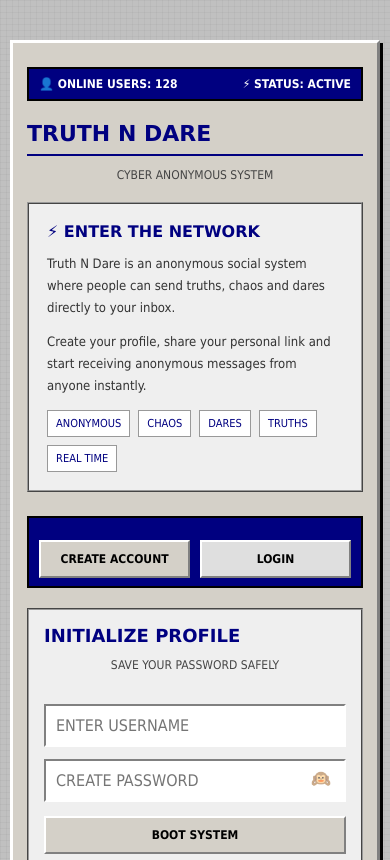
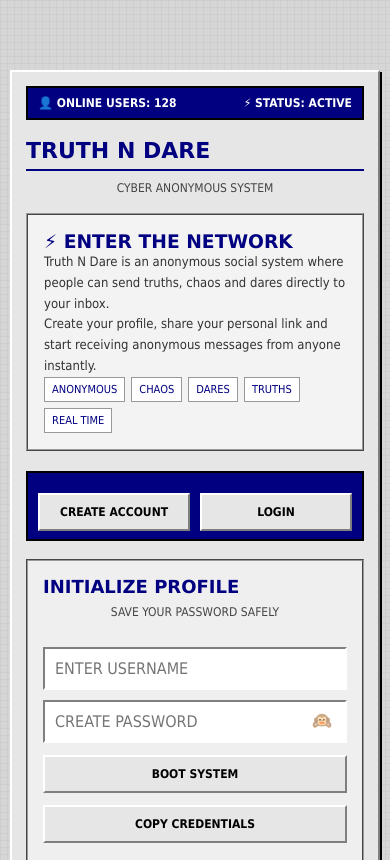
Before and after one commit to rayangithub1/truthndare.fun, a website: page truthndare.app/public/index.html in a window 390 px wide. Shown: the top 860 px of the page. Drawn offline with nearby package versions, Linux system fonts and the light colour scheme.

Commit message:
Update style.css

```diff
--- a/truthndare.app/public/style.css
+++ b/truthndare.app/public/style.css
@@ -1,5 +1,6 @@
 /* =========================================================
-   90s INTERNET / YAHOO / WINDOWS 98 STYLE
+   CLEAN RETRO INTERNET UI (WIN98 / YAHOO ERA INSPIRED)
+   Enhanced spacing + UI consistency + better usability
 ========================================================= */
 
 * {
@@ -17,160 +18,174 @@
 }
 
 :root {
-  --bg: #c0c0c0;
-  --panel: #d4d0c8;
-  --panel-dark: #808080;
+  --bg: #d6d6d6;
+
+  --panel: #e6e6e6;
+  --panel-dark: #7f7f7f;
   --panel-light: #ffffff;
 
-  --text: #000000;
-  --muted: #444444;
+  --text: #000;
+  --muted: #444;
 
   --blue: #000080;
-  --link: #0000ee;
 
-  --green: #008000;
-  --orange: #cc7a00;
-  --red: #990000;
+  --green: #1a7f1a;
+  --orange: #c77700;
+  --red: #a30000;
 
   --ui: Tahoma, Verdana, Arial, sans-serif;
 }
 
 /* =========================================================
-   BODY
+   BODY (SOFT RETRO GRID)
 ========================================================= */
 
 body {
   min-height: 100vh;
-
-  background: #c0c0c0;
-
   font-family: var(--ui);
   color: var(--text);
 
-  overflow-x: hidden;
+  background: var(--bg);
 
   background-image:
-    linear-gradient(to right, rgba(0,0,0,0.03) 1px, transparent 1px),
-    linear-gradient(to bottom, rgba(0,0,0,0.03) 1px, transparent 1px);
+    linear-gradient(rgba(0,0,0,0.03) 1px, transparent 1px),
+    linear-gradient(90deg, rgba(0,0,0,0.03) 1px, transparent 1px);
 
-  background-size: 6px 6px;
+  background-size: 7px 7px;
 }
 
 /* =========================================================
-   CONTAINER
+   HOME BUTTON
+========================================================= */
+
+.home-btn {
+  position: fixed;
+  top: 12px;
+  left: 12px;
+
+  padding: 7px 10px;
+
+  background: var(--panel);
+  color: #000;
+  text-decoration: none;
+
+  font-size: 12px;
+  font-weight: bold;
+  font-family: Tahoma;
+
+  border-top: 2px solid var(--panel-light);
+  border-left: 2px solid var(--panel-light);
+  border-right: 2px solid var(--panel-dark);
+  border-bottom: 2px solid var(--panel-dark);
+
+  z-index: 999;
+}
+
+/* =========================================================
+   CONTAINER (MORE TOP BREATHING SPACE)
 ========================================================= */
 
 .container {
   width: 92%;
   max-width: 520px;
 
-  margin: 35px auto;
+  /* 🔥 more realistic page spacing */
+  margin: 70px auto 35px;
 
   background: var(--panel);
 
   padding: 18px;
 
-  border-top: 3px solid var(--panel-light);
-  border-left: 3px solid var(--panel-light);
-  border-right: 3px solid var(--panel-dark);
-  border-bottom: 3px solid var(--panel-dark);
+  border-top: 2px solid var(--panel-light);
+  border-left: 2px solid var(--panel-light);
+  border-right: 2px solid var(--panel-dark);
+  border-bottom: 2px solid var(--panel-dark);
 
-  box-shadow: 3px 3px 0 #000;
-}
-
-.container.large {
-  max-width: 900px;
+  box-shadow: 2px 2px 0 #000;
 }
 
 /* =========================================================
    HEADINGS
 ========================================================= */
 
-h1,
-h2,
-h3 {
+h1, h2, h3 {
   font-family: Verdana, Arial, sans-serif;
   color: var(--blue);
-
-  margin-bottom: 12px;
 }
 
 h1 {
-  font-size: 28px;
+  font-size: 26px;
+  padding-bottom: 6px;
   border-bottom: 2px solid var(--blue);
-  padding-bottom: 8px;
+  margin-bottom: 10px;
 }
 
 h2 {
-  font-size: 20px;
+  font-size: 18px;
+  margin-bottom: 8px;
 }
 
 .subtitle {
   text-align: center;
+  font-size: 12px;
   color: var(--muted);
-  font-size: 12px;
-  margin-bottom: 20px;
+  margin-bottom: 18px;
 }
 
 /* =========================================================
-   INPUTS
+   INPUTS (CLASSIC FORM FEEL)
 ========================================================= */
 
 input,
 textarea,
 select {
   width: 100%;
-
-  margin-top: 12px;
+  margin-top: 10px;
   padding: 10px;
 
-  background: white;
-  color: black;
+  background: #fff;
+  color: #000;
 
   font-family: var(--ui);
 
-  border-top: 2px solid #808080;
-  border-left: 2px solid #808080;
-  border-right: 2px solid #ffffff;
-  border-bottom: 2px solid #ffffff;
+  border-top: 2px solid var(--panel-dark);
+  border-left: 2px solid var(--panel-dark);
+  border-right: 2px solid var(--panel-light);
+  border-bottom: 2px solid var(--panel-light);
 
   outline: none;
 }
 
 input:focus,
-textarea:focus,
-select:focus {
+textarea:focus {
   background: #fffff0;
 }
 
 /* =========================================================
-   BUTTONS
+   BUTTONS (RETRO PUSH BUTTONS)
 ========================================================= */
 
 button {
   width: 100%;
-
-  margin-top: 14px;
+  margin-top: 12px;
   padding: 10px;
 
-  background: var(--panel);
-
-  color: black;
-
-  font-family: Tahoma, sans-serif;
+  font-family: Tahoma;
   font-size: 13px;
   font-weight: bold;
 
-  cursor: pointer;
+  background: var(--panel);
 
   border-top: 2px solid var(--panel-light);
   border-left: 2px solid var(--panel-light);
   border-right: 2px solid var(--panel-dark);
   border-bottom: 2px solid var(--panel-dark);
+
+  cursor: pointer;
 }
 
 button:hover {
-  background: #e5e5e5;
+  background: #f0f0f0;
 }
 
 button:active {
@@ -180,13 +195,71 @@
   border-bottom: 2px solid var(--panel-light);
 }
 
-button.secondary {
-  background: #dfdfdf;
+/* =========================================================
+   NAV / HUD BAR
+========================================================= */
+
+.nav,
+.hud-bar {
+  display: flex;
+  justify-content: space-between;
+  align-items: center;
+
+  padding: 8px 10px;
+  margin-bottom: 18px;
+
+  background: var(--blue);
+  color: #fff;
+
+  border: 2px solid #000;
+
+  font-size: 12px;
+  font-weight: bold;
 }
 
-button.danger {
-  background: #b00000;
-  color: white;
+.nav a {
+  color: yellow;
+  text-decoration: underline;
+}
+
+/* =========================================================
+   INTRO BOX
+========================================================= */
+
+.intro-box {
+  padding: 16px;
+  margin-bottom: 20px;
+
+  background: #f3f3f3;
+
+  border: 2px ridge #999;
+}
+
+.intro-box p {
+  font-size: 13px;
+  line-height: 1.6;
+  color: #333;
+}
+
+/* =========================================================
+   TAGS
+========================================================= */
+
+.intro-tags {
+  display: flex;
+  flex-wrap: wrap;
+  gap: 6px;
+}
+
+.intro-tags span {
+  font-size: 11px;
+  padding: 5px 7px;
+
+  background: #fff;
+
+  border: 1px solid #999;
+
+  color: var(--blue);
 }
 
 /* =========================================================
@@ -199,16 +272,10 @@
   gap: 10px;
 }
 
-.message,
-.message-card {
-  margin-top: 10px;
-
-  background: #f3f3f3;
-
+.message {
   padding: 12px;
 
-  font-family: Arial, sans-serif;
-  color: black;
+  background: #fff;
 
   border-top: 2px solid var(--panel-light);
   border-left: 2px solid var(--panel-light);
@@ -216,28 +283,16 @@
   border-bottom: 2px solid var(--panel-dark);
 }
 
-.message.truth,
-.message-card.truth {
-  border-left: 6px solid var(--green);
+.message:hover {
+  background: #ffffe8;
 }
 
-.message.chaos,
-.message-card.chaos {
-  border-left: 6px solid var(--orange);
-}
-
-.message.dare,
-.message-card.dare {
-  border-left: 6px solid var(--red);
-}
-
-.message:hover,
-.message-card:hover {
-  background: #ffffdd;
-}
+.message.truth { border-left: 5px solid var(--green); }
+.message.chaos { border-left: 5px solid var(--orange); }
+.message.dare { border-left: 5px solid var(--red); }
 
 /* =========================================================
-   CARD DETAILS
+   CARD CONTENT
 ========================================================= */
 
 .card-title {
@@ -249,28 +304,28 @@
 .card-meta {
   font-size: 11px;
   color: #666;
-  margin-top: 6px;
-}
-
-.inbox-status {
-  font-size: 12px;
-  padding: 15px 0;
 }
 
 /* =========================================================
-   CARD ACTIONS
+   🔥 MESSAGE ACTIONS (FIXED INLINE BUTTONS)
 ========================================================= */
 
 .card-actions {
   display: flex;
+  flex-direction: row;   /* IMPORTANT: INLINE */
   gap: 8px;
+
   margin-top: 10px;
-  flex-wrap: wrap;
+  padding-top: 8px;
+
+  border-top: 1px dotted #aaa;
 }
 
 .card-actions button {
   flex: 1;
-  min-width: 120px;
+  min-width: 0;
+  margin-top: 0;
+  font-size: 12px;
 }
 
 /* =========================================================
@@ -286,62 +341,6 @@
 }
 
 /* =========================================================
-   NAVIGATION BAR
-========================================================= */
-
-.nav {
-  display: flex;
-  justify-content: space-between;
-  align-items: center;
-
-  padding: 8px 10px;
-  margin-bottom: 20px;
-
-  background: var(--blue);
-  color: white;
-
-  border: 2px solid black;
-}
-
-.nav a {
-  color: yellow;
-  text-decoration: underline;
-  font-weight: bold;
-}
-
-/* =========================================================
-   HOME BUTTON
-========================================================= */
-
-.home-btn {
-  position: fixed;
-  top: 12px;
-  left: 12px;
-
-  padding: 8px 10px;
-
-  background: var(--panel);
-
-  color: black;
-  text-decoration: none;
-
-  font-family: Tahoma, sans-serif;
-  font-size: 12px;
-  font-weight: bold;
-
-  border-top: 2px solid var(--panel-light);
-  border-left: 2px solid var(--panel-light);
-  border-right: 2px solid var(--panel-dark);
-  border-bottom: 2px solid var(--panel-dark);
-
-  z-index: 999;
-}
-
-.home-btn:hover {
-  background: #e4e4e4;
-}
-
-/* =========================================================
    FOOTER
 ========================================================= */
 
@@ -353,68 +352,10 @@
   background: #dfdfdf;
 
   border: 2px ridge #999;
-}
-
-.footer-header {
-  text-align: center;
-
-  font-weight: bold;
-  color: var(--blue);
-
-  margin-bottom: 15px;
-}
-
-.footer-grid {
-  display: grid;
-  gap: 10px;
-}
-
-.footer-box {
-  background: white;
-
-  border: 1px solid #999;
-
-  padding: 10px;
-
-  font-size: 12px;
-}
-
-.footer-box h4 {
-  color: var(--blue);
-  margin-bottom: 5px;
-}
-
-.footer-signature {
-  margin-top: 12px;
 
   text-align: center;
-
   font-size: 11px;
-  color: #666;
-}
-
-/* =========================================================
-   HUD BAR
-========================================================= */
-
-.hud-bar {
-  display: flex;
-  justify-content: space-between;
-  align-items: center;
-
-  margin: 10px 0 20px;
-
-  padding: 8px 10px;
-
-  background: var(--blue);
-  color: white;
-
-  border: 2px solid black;
-}
-
-.hud-item {
-  font-size: 12px;
-  font-weight: bold;
+  color: #555;
 }
 
 /* =========================================================
@@ -423,7 +364,6 @@
 
 .password-box {
   position: relative;
-  width: 100%;
 }
 
 .password-box input {
@@ -432,70 +372,11 @@
 
 .eye-btn {
   position: absolute;
-
   top: 57%;
   right: 15px;
-
   transform: translateY(-50%);
-
   cursor: pointer;
-
-  font-size: 16px;
-
   opacity: 0.7;
-}
-
-.eye-btn:hover {
-  opacity: 1;
-}
-
-/* =========================================================
-   INTRO BOX
-========================================================= */
-
-.intro-box {
-  margin-bottom: 24px;
-
-  padding: 18px;
-
-  background: #efefef;
-
-  border: 2px ridge #999;
-}
-
-.intro-box h3 {
-  margin-bottom: 12px;
-
-  color: var(--blue);
-
-  font-size: 16px;
-}
-
-.intro-box p {
-  font-size: 13px;
-  line-height: 1.7;
-
-  color: #333;
-
-  margin-bottom: 12px;
-}
-
-.intro-tags {
-  display: flex;
-  flex-wrap: wrap;
-  gap: 8px;
-}
-
-.intro-tags span {
-  padding: 6px 8px;
-
-  background: white;
-
-  border: 1px solid #999;
-
-  font-size: 11px;
-
-  color: #000080;
 }
 
 /* =========================================================
@@ -510,10 +391,7 @@
 
   .container {
     width: 100%;
-    max-width: 100%;
-
-    margin: 30px 0 20px;
-
+    margin: 60px 0 20px;
     padding: 14px;
   }
 
@@ -521,16 +399,12 @@
     font-size: 22px;
   }
 
-  h2 {
-    font-size: 18px;
-  }
-
   button {
     font-size: 12px;
   }
 
   .card-actions {
-    flex-direction: column;
+    flex-direction: column; /* stack buttons on mobile */
   }
 
   .home-btn {
```
